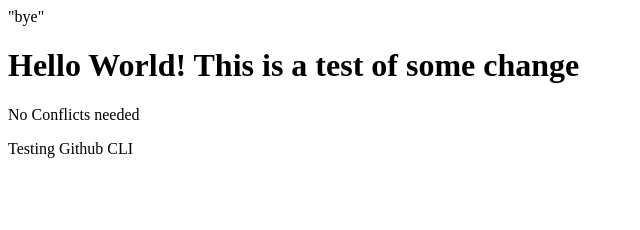
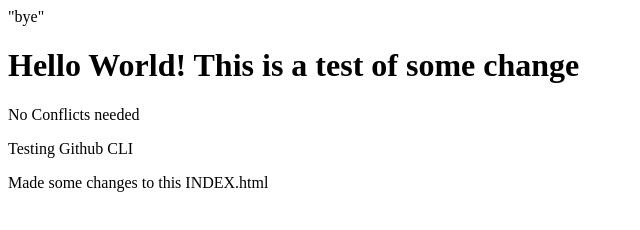
Before and after one commit to williamavasquez/project1, a plain HTML site: page index.html in a window 1280 px wide. Shown: the whole page, without its empty margins (0-640 px from the left). Drawn offline with Linux system fonts and the light colour scheme.

Commit message:
#13 updated the index file

```diff
--- a/index.html
+++ b/index.html
@@ -11,7 +11,7 @@
   <body>
     <h1>Hello World! This is a test of some change</h1>
     <p>No Conflicts needed</p>
-  <p> Testing Github CLI</p>
+    <p>Testing Github CLI</p>
+    <p>Made some changes to this INDEX.html</p>
   </body>
-
 </html>
```
Lines whose indentation alone changed are shown as unchanged.
